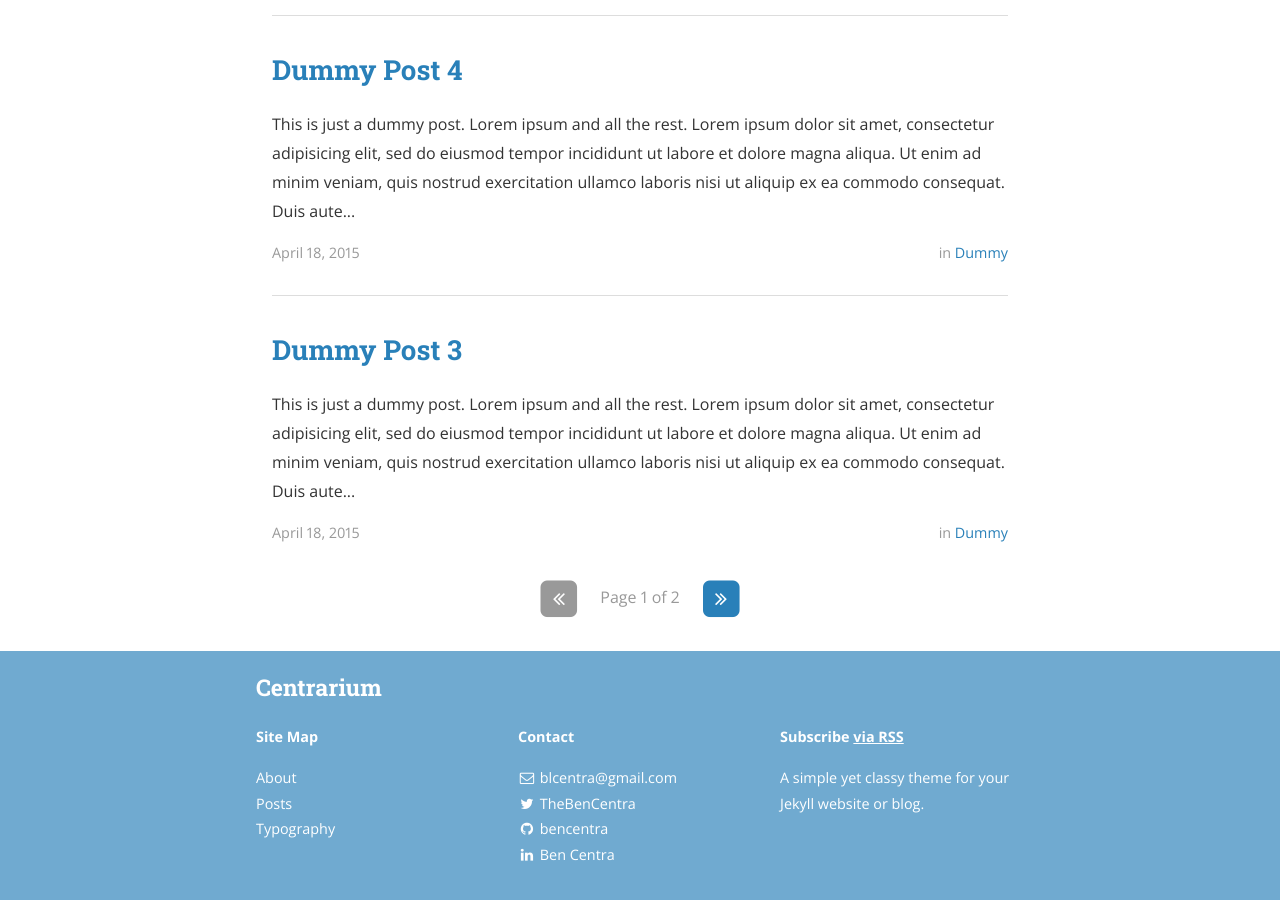
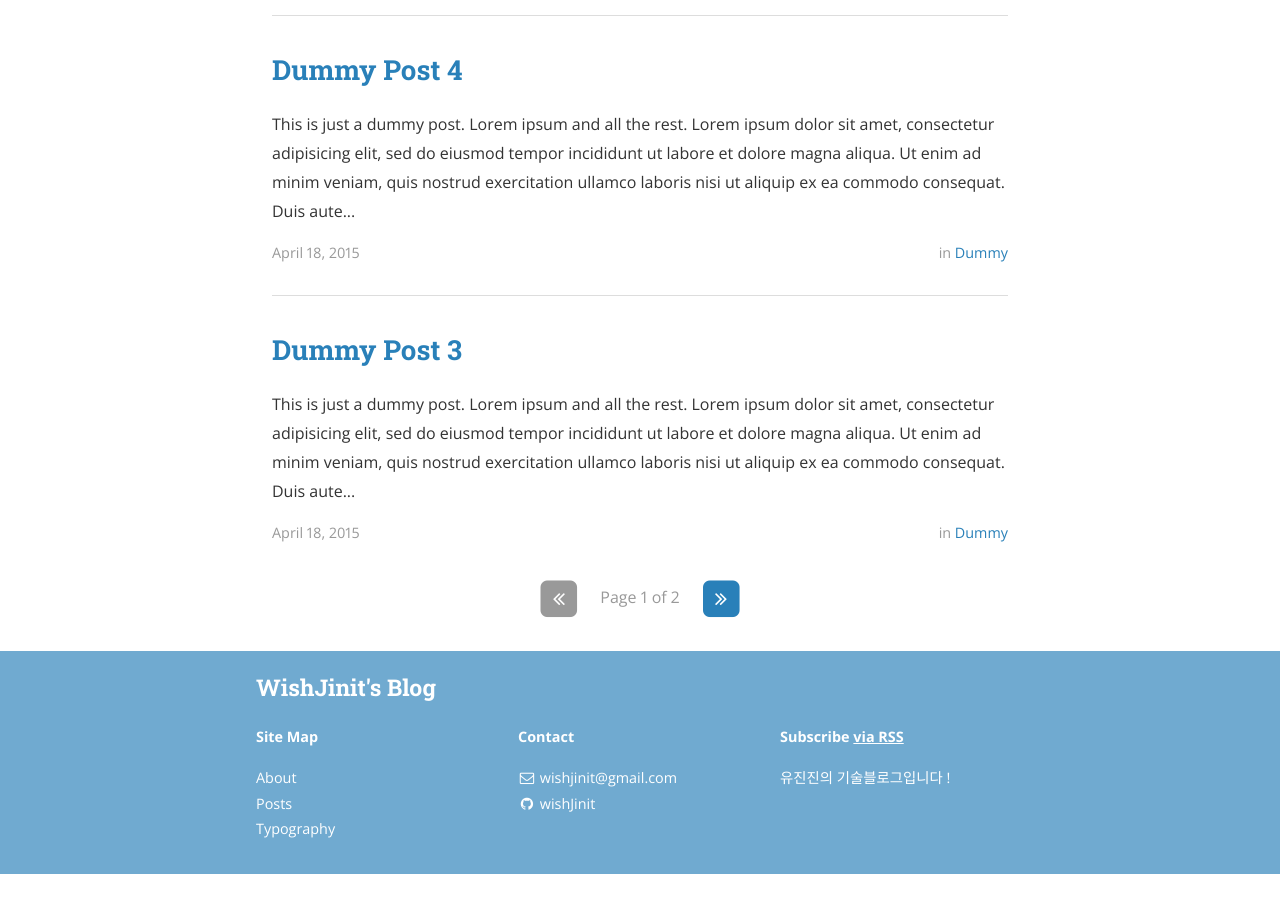
Before and after one commit to wishJinit/wishJinit.github.io, a Jekyll site: the page built from index.html, in a window 1280 px wide and 900 px high, scrolled down 1301 px. Built offline with Jekyll 4.4.1, drawn with Linux system fonts in a browser that asks for light colours; nearby versions of some CDN libraries; the list of posts is cut into pages by our own code; after the commit the page ends 2175 px from its top, so only the background shows below that; some of the changed text lies outside the part shown.

Commit message:
2019-08-02 : 사용자정보 변경

```diff
--- a/_config.yml
+++ b/_config.yml
@@ -9,12 +9,12 @@ exclude:
   - "/vendor/"
 
 # Site settings
-title: Centrarium
-subtitle: "A simple yet classy theme for your Jekyll website or blog"
-email: blcentra@gmail.com
-name: Ben Centra
+title: WishJinit's Blog
+subtitle: "유진진의 기술블로그"
+email: wishjinit@gmail.com
+name: wishJinit
 description: >
-  A simple yet classy theme for your Jekyll website or blog.
+  유진진의 기술블로그입니다 !
 # Base URL of site (i.e. /blog). It should always start with a slash,
 # and never end with a slash. Set it to a blank value if hosting at the
 # root of your server.
@@ -72,29 +72,29 @@ descriptions:
 social:
   - name: Twitter
     icon: twitter
-    username: TheBenCentra
-    url: https://twitter.com/TheBenCentra
+    username:
+    url:
     desc: Follow me on Twitter
     share: true
 
   - name: Facebook
     icon: facebook
-    username: thebencentra
+    username:
     url:
     desc: Friend me on Facebook
     share: true
 
   - name: GitHub
     icon: github
-    username: bencentra
-    url: https://github.com/bencentra
+    username: wishJinit
+    url: https://github.com/wishJinit
     desc: Fork me on GitHub
     share: false
 
   - name: LinkedIn
     icon: linkedin
-    username: Ben Centra
-    url: https://www.linkedin.com/pub/ben-centra/47/769/60a
+    username:
+    url:
     desc: Connect with me on LinkedIn
     share: true
 
```
